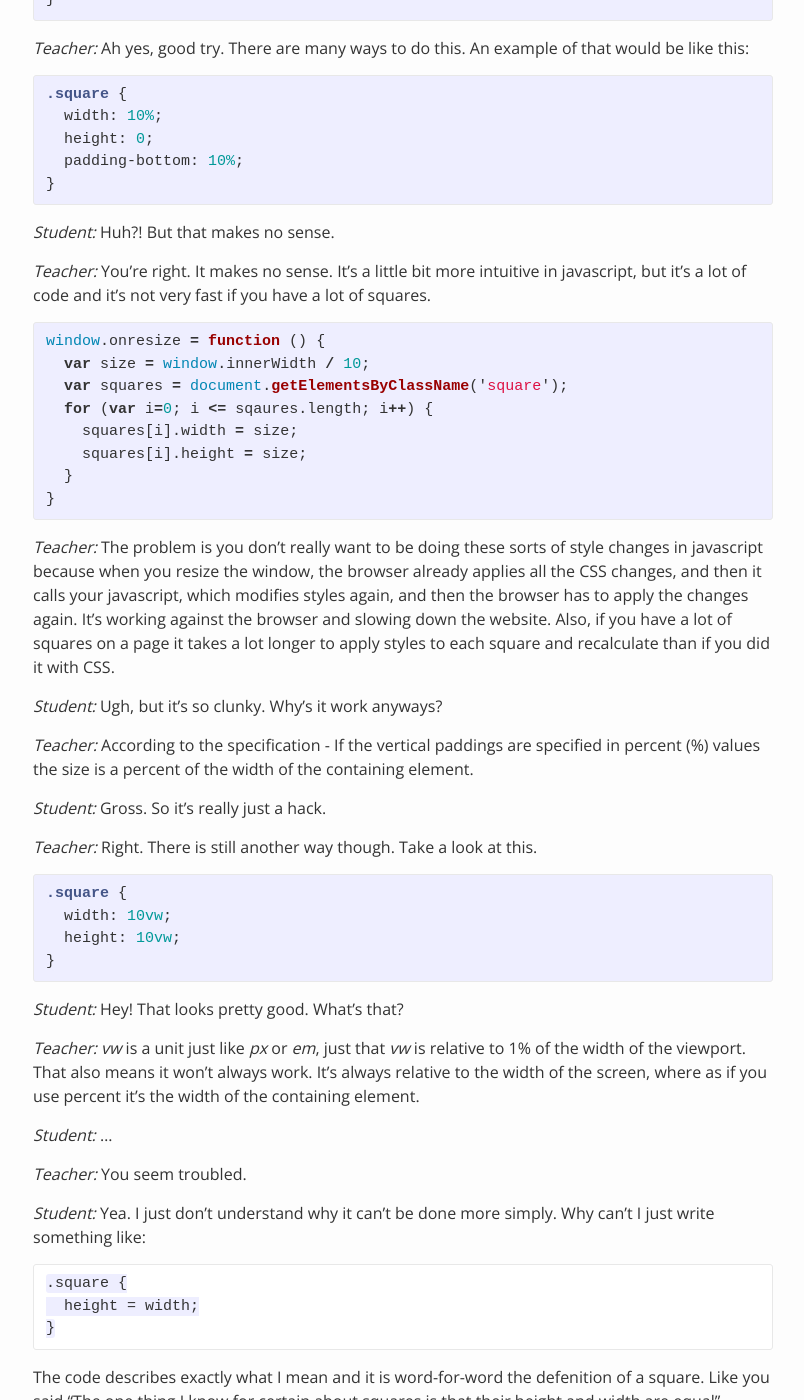
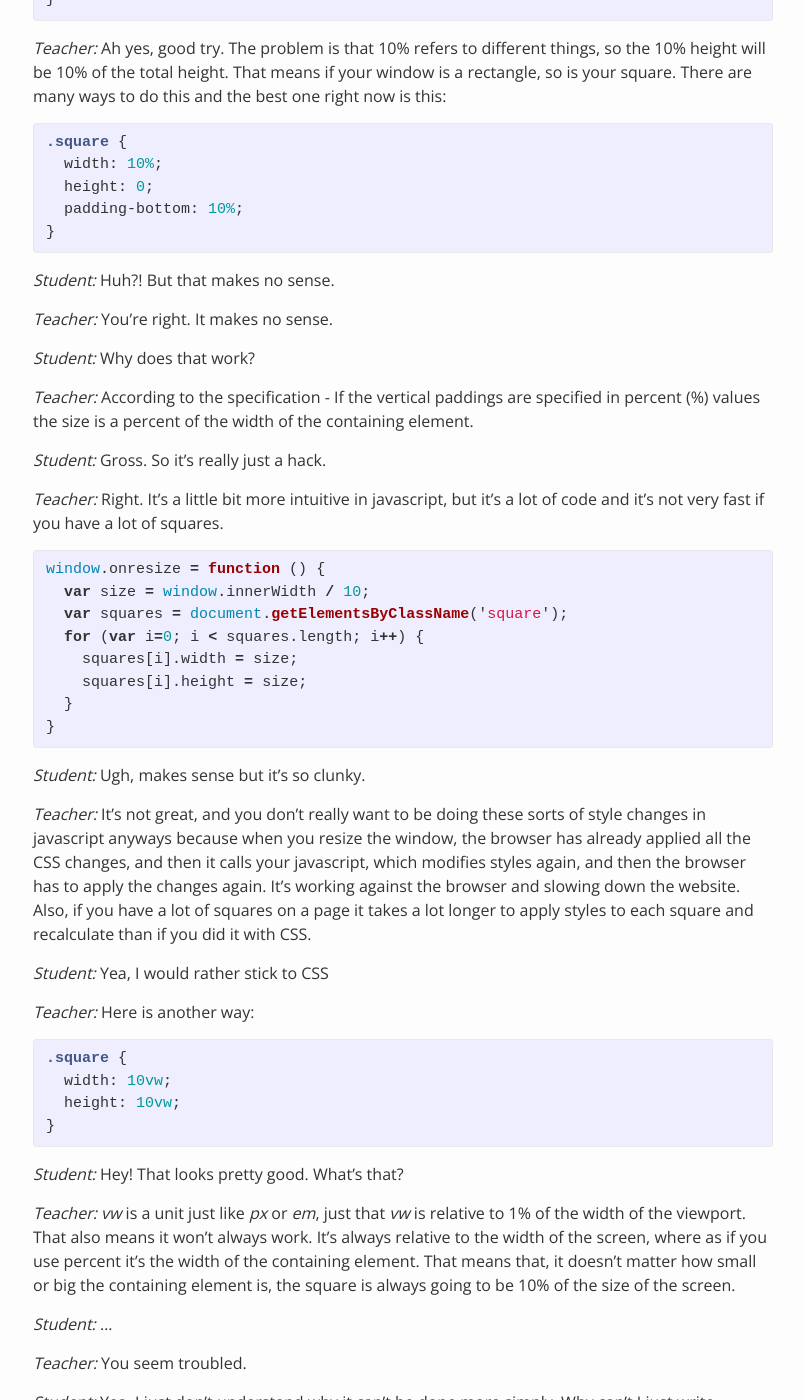
Before and after one commit to matty99/matty99.github.io, a Jekyll site: the page built from _posts/2015-12-27-css-square.markdown, in a window 1280 px wide and 1400 px high, scrolled down 1201 px. Shown: the whole window, without its empty margins (237-1041 px from the left). Built offline with Jekyll 4.4.1, drawn with Linux system fonts in a browser that asks for light colours; some of the changed text lies outside the part shown.

Commit message:
Spelling mistakes and formatting problems

````diff
--- a/_posts/2015-12-27-css-square.markdown
+++ b/_posts/2015-12-27-css-square.markdown
@@ -54,7 +54,7 @@ $square-size: 75px;
 }
 {% endhighlight %}
 
-*Teacher:* Ah yes, good try. There are many ways to do this. An example of that would be like this:
+*Teacher:* Ah yes, good try. The problem is that 10% refers to different things, so the 10% height will be 10% of the total height. That means if your window is a rectangle, so is your square. There are many ways to do this and the best one right now is this:
 
 {% highlight css %}
 .square {
@@ -66,28 +66,34 @@ $square-size: 75px;
 
 *Student:* Huh?! But that makes no sense.
 
-*Teacher:* You're right. It makes no sense. It's a little bit more intuitive in javascript, but it's a lot of code and it's not very fast if you have a lot of squares.
+*Teacher:* You're right. It makes no sense.
+
+*Student:* Why does that work?
+
+*Teacher:* According to the specification - If the vertical paddings are specified in percent (%) values the size is a percent of the width of the containing element.
+
+*Student:* Gross. So it's really just a hack.
+
+*Teacher:* Right. It's a little bit more intuitive in javascript, but it's a lot of code and it's not very fast if you have a lot of squares.
 
 {% highlight javascript %}
 window.onresize = function () {
   var size = window.innerWidth / 10;
   var squares = document.getElementsByClassName('square');
-  for (var i=0; i <= sqaures.length; i++) {
+  for (var i=0; i < squares.length; i++) {
     squares[i].width = size;
     squares[i].height = size;
   }
 }
 {% endhighlight %}
 
-*Teacher:* The problem is you don't really want to be doing these sorts of style changes in javascript because when you resize the window, the browser already applies all the CSS changes, and then it calls your javascript, which modifies styles again, and then the browser has to apply the changes again. It's working against the browser and slowing down the website. Also, if you have a lot of squares on a page it takes a lot longer to apply styles to each square and recalculate than if you did it with CSS.
+*Student:* Ugh, makes sense but it's so clunky.
 
-*Student:* Ugh, but it's so clunky. Why's it work anyways?
+*Teacher:* It's not great, and you don't really want to be doing these sorts of style changes in javascript anyways because when you resize the window, the browser has already applied all the CSS changes, and then it calls your javascript, which modifies styles again, and then the browser has to apply the changes again. It's working against the browser and slowing down the website. Also, if you have a lot of squares on a page it takes a lot longer to apply styles to each square and recalculate than if you did it with CSS.
 
-*Teacher:* According to the specification - If the vertical paddings are specified in percent (%) values the size is a percent of the width of the containing element.
+*Student:* Yea, I would rather stick to CSS
 
-*Student:* Gross. So it's really just a hack.
-
-*Teacher:* Right. There is still another way though. Take a look at this.
+*Teacher:* Here is another way:
 
 {% highlight css %}
 .square {
@@ -98,7 +104,7 @@ window.onresize = function () {
 
 *Student:* Hey! That looks pretty good. What's that?
 
-*Teacher:* _vw_ is a unit just like _px_ or _em_, just that _vw_ is relative to 1% of the width of the viewport. That also means it won't always work. It's always relative to the width of the screen, where as if you use percent it's the width of the containing element.
+*Teacher:* _vw_ is a unit just like _px_ or _em_, just that _vw_ is relative to 1% of the width of the viewport. That also means it won't always work. It's always relative to the width of the screen, where as if you use percent it's the width of the containing element. That means that, it doesn't matter how small or big the containing element is, the square is always going to be 10% of the size of the screen.
 
 *Student:* ...
 
@@ -112,9 +118,9 @@ window.onresize = function () {
 }
 ```
 
-The code describes exactly what I mean and it is word-for-word the defenition of a square. Like you said "The one thing I know for certain about squares is that their height and width are equal"
+The CSS describes exactly what I mean and it is word-for-word the defenition of a square. Like you said "The one thing I know for certain about squares is that their height and width are equal"
 
-*Teacher:* There is [GSS](https://gridstylesheets.org/). It might be little while longer before you can start using it on all your websites though.
+*Teacher:* There is [GSS](https://gridstylesheets.org/) but it's a work in progress. It is supported by most modern browsers, but not much more than that. It might be little while longer before you can start using it on all your websites, but here is how you would write it:
 
 ```
 .square[width] == .square[height];
````
Also changed, not shown: _posts/2015-12-13-in-favor-of-adblock.markdown (+8 -7 lines).
